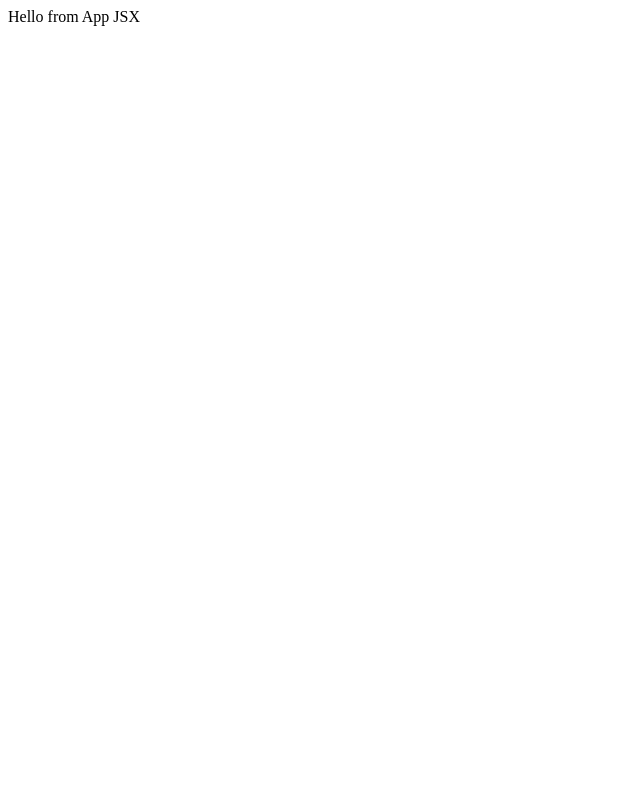
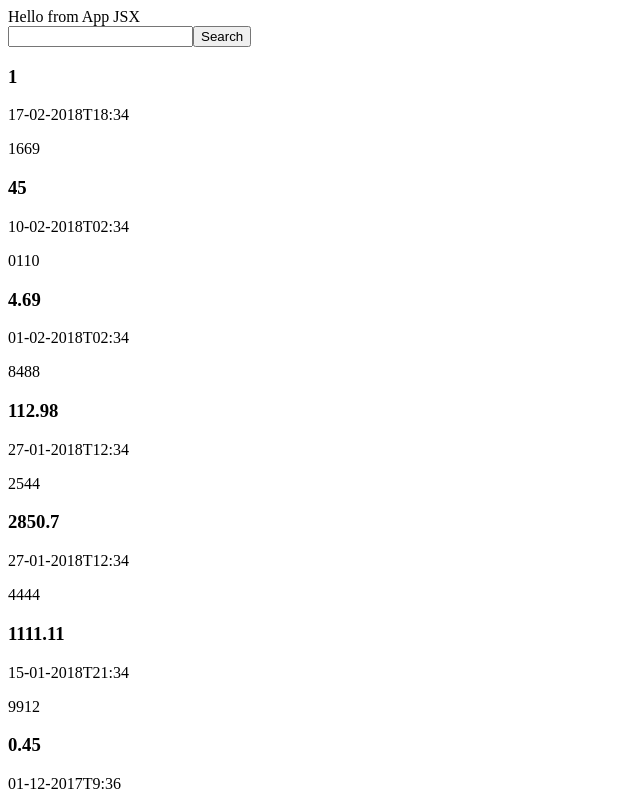
Before and after one commit to adrianme213/cloudySearchAlgorithm, a React app: page / in a window 1280 px wide. Shown: the top 800 px of the page, without its empty margins (0-640 px from the left). Built offline with nearby package versions, Linux system fonts and the light colour scheme; data requests are answered from the project's data file; the HTML template or start-up script is replaced by a standard one.

Commit message:
[feat] - Search component renders input and button - List view of transactions - Detailed view of transaction - Sort by date works on array

```diff
--- a/client/src/components/App.jsx
+++ b/client/src/components/App.jsx
@@ -1,5 +1,8 @@
 import React from 'react';
 import axios from 'axios';
+
+import Search from './Search';
+import TransactionList from './TransactionList';
 
 const DB_URL = `http://localhost:3000/transactions`;
 
@@ -7,6 +10,7 @@ class App extends React.Component {
   constructor(props) {
     super(props);
     this.state = {
+      loading: true,
       transactions: [{}]
     }
   }
@@ -18,8 +22,10 @@ class App extends React.Component {
   fetchTransactionData() {
     axios.get(DB_URL)
       .then(res => {
+        const sortedData = this.arrangeTransactionByDate(res.data);
         this.setState({
-          transactions: res.data
+          transactions: sortedData,
+          loading: false
         });
         console.log('STATE ', this.state)
       })
@@ -28,9 +34,38 @@ class App extends React.Component {
       });
   }
 
+  arrangeTransactionByDate(arr) {
+    let result = arr.slice();
+
+    // Helper Function
+    const convertIsoDateToNum = (date) => {
+      const dateTime = date.split('T')
+      const yearMonthDay = dateTime[0].split('-').reverse().join('');
+      let timeAsNumber = dateTime[1].split(':').join('');
+      while (timeAsNumber.length < 4) {
+        timeAsNumber = '0' + timeAsNumber;
+      }
+      const number = Number(`${yearMonthDay}${timeAsNumber}`);
+      return number;
+    };
+
+    // Sorting by Date
+    result.sort((one, two) => {
+      return convertIsoDateToNum(two.date) - convertIsoDateToNum(one.date);
+    });
+    return result;
+  }
+
   render() {
     return (
-      <div>Hello from App JSX</div>
+      <div>
+        Hello from App JSX
+        <Search />
+        {this.state.loading ?
+          <h6>Loading True</h6>:
+          <TransactionList data={this.state.transactions}/>
+        }
+      </div>
     );
   }
 
--- /dev/null
+++ b/client/src/components/Search.jsx
@@ -0,0 +1,10 @@
+import React from 'react';
+
+const Search = ({}) => (
+  <div>
+    <input onKeyUp={()=>{console.log('keyup')}} className="" type="text" />
+    <button onClick={()=>{console.log('clicked')}} className="">Search</button>
+  </div>
+);
+
+export default Search;
--- /dev/null
+++ b/client/src/components/TransactionDetailView.jsx
@@ -0,0 +1,11 @@
+import React from 'react';
+
+const TransactionDetailView = ({transaction}) => (
+  <div>
+    <h3>{transaction.amount}</h3>
+    <p>{transaction.date}</p>
+    <p>{transaction.card_last_four}</p>
+  </div>
+);
+
+export default TransactionDetailView;
--- /dev/null
+++ b/client/src/components/TransactionList.jsx
@@ -0,0 +1,9 @@
+import React from 'react';
+import TransactionDetailView from './TransactionDetailView';
+const TransactionList = ({data}) => (
+  <div>
+    {data.map((entry) => <TransactionDetailView key={entry.amount+Math.random() * 100} transaction={entry}/> )}
+  </div>
+);
+
+export default TransactionList;
```
